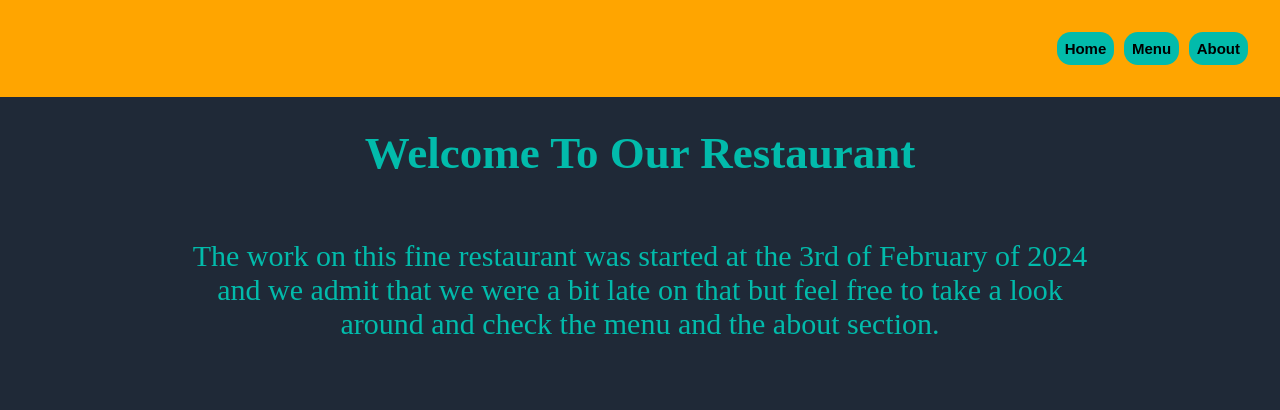
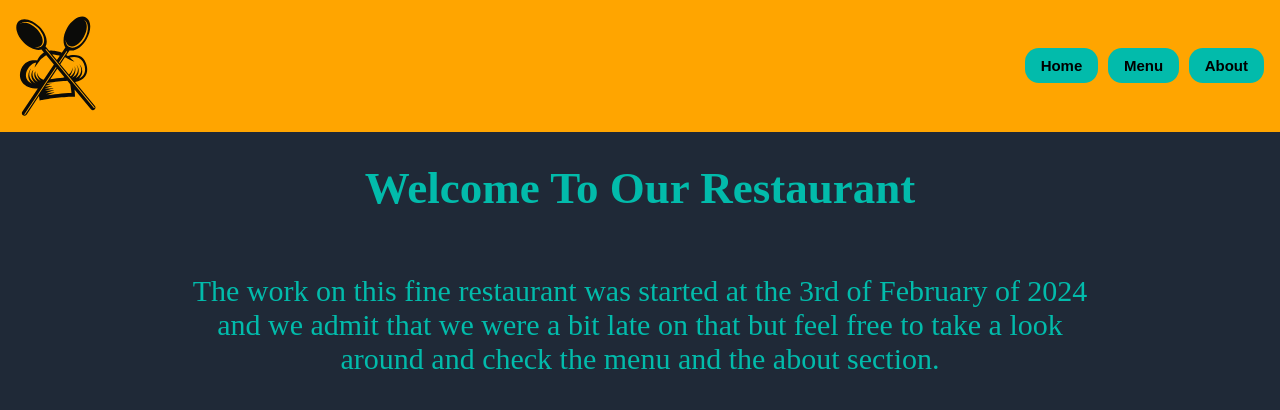
Before and after one commit to xonin-hush/Odin-Restaurant, a website built with webpack: page dist/index.html in a window 1280 px wide. Built offline with nearby package versions, Linux system fonts and the light colour scheme; a web font is replaced by a local one.

Commit message:
Add icon and Style heade

```diff
--- a/src/index.js
+++ b/src/index.js
@@ -7,7 +7,6 @@ const menuButton = document.querySelector("#button-menu")
 const aboutButton = document.querySelector("#button-about")
 loadHome()
 homeButton.addEventListener('click', () => {
-
     loadHome()
 });
 menuButton.addEventListener('click', () => {
--- a/src/style.css
+++ b/src/style.css
@@ -16,29 +16,30 @@ html {
 
 header {
   background-color: orange;
-  padding: 2rem;
+  padding: 1rem;
   display: flex;
-  justify-content: end;
-}
-
-header {
+  justify-content: space-between;
   gap: 1rem;
 }
 
 nav {
   display: flex;
   gap: 0.6rem;
+  align-items: center;
 }
 
 header button {
+  display: flex;
+  align-items: center;
   background-color: #02BBAB;
   border: 0px solid white;
   border-radius: 14px;
-  padding: 0.5rem;
+  padding: 1rem;
   font-weight: bold;
   font-size: 15px;
   box-shadow: inset 0 0 0 0 white;
   transition: all 0.5s ease-in-out 0s;
+  max-height: 35px;
 
   &:hover {
     box-shadow: inset 0 -300px 0 0 white;
@@ -196,3 +197,8 @@ then set the desired styles for .card-img. */
   max-height: 150px;
   border-radius: 100%;
 }
+
+#icon {
+  max-width: 100px;
+  max-height: 100px;
+}
--- a/webpack.config.js
+++ b/webpack.config.js
@@ -4,11 +4,6 @@ module.exports = {
     mode: 'development',
     entry: './src/index.js',
     devtool: 'inline-source-map',
-    // plugins: [
-    //     new HtmlWebpackPlugin({
-    //      title: 'Development',
-    //     }),
-    //   ],
     devServer: {
         static: './dist',
       },
```
Also changed, not shown: dist/index.html, dist/main.js, src/images/icon.svg (renamed from src/icon.svg).
